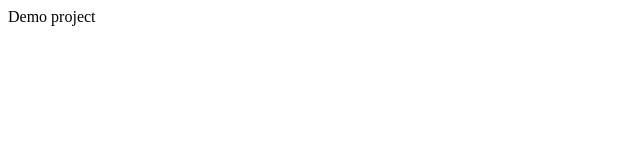
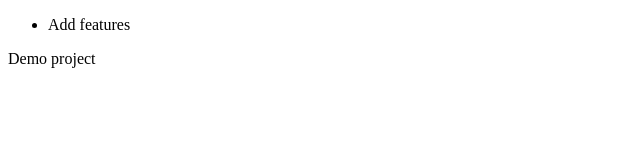
Before and after one commit to heymaker279/Practice, a plain HTML site: page index.html in a window 1280 px wide. Shown: the whole page, without its empty margins (0-640 px from the left). Drawn offline with Linux system fonts and the light colour scheme.

Commit message:
add features

```diff
--- a/index.html
+++ b/index.html
@@ -7,6 +7,9 @@
         <title>Document</title>
     </head>
     <body>
+	<ul>
+		<li>Add features</li>
+	</ul>
         Demo project
     </body>
 </html>
```
